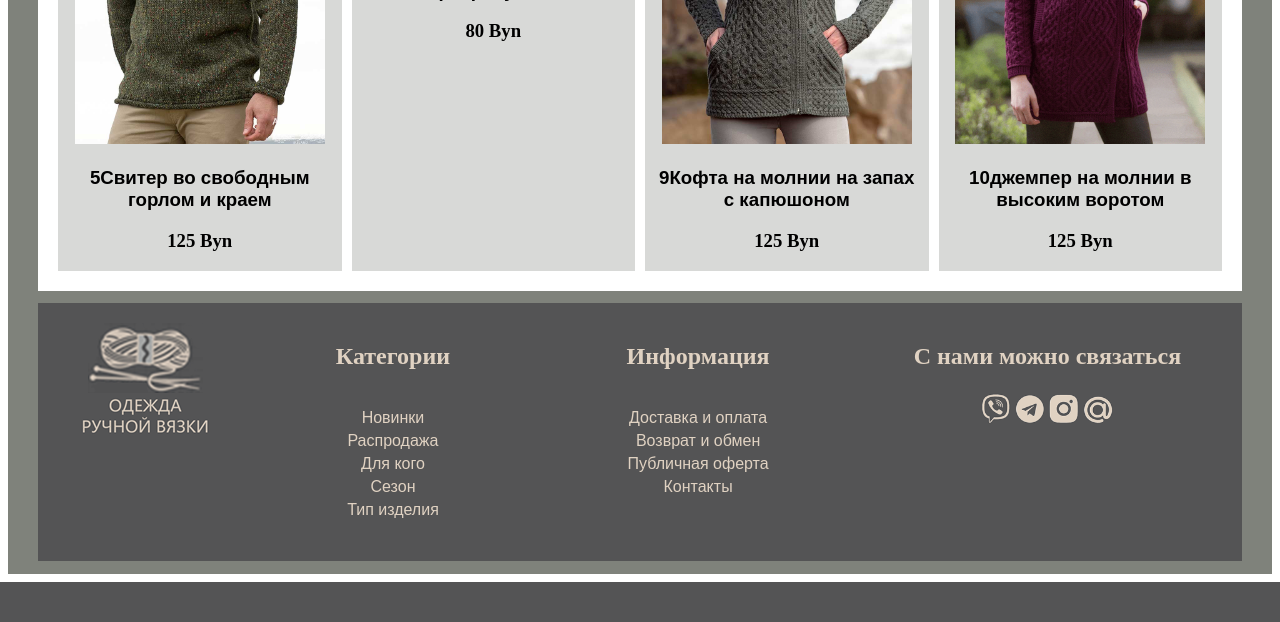
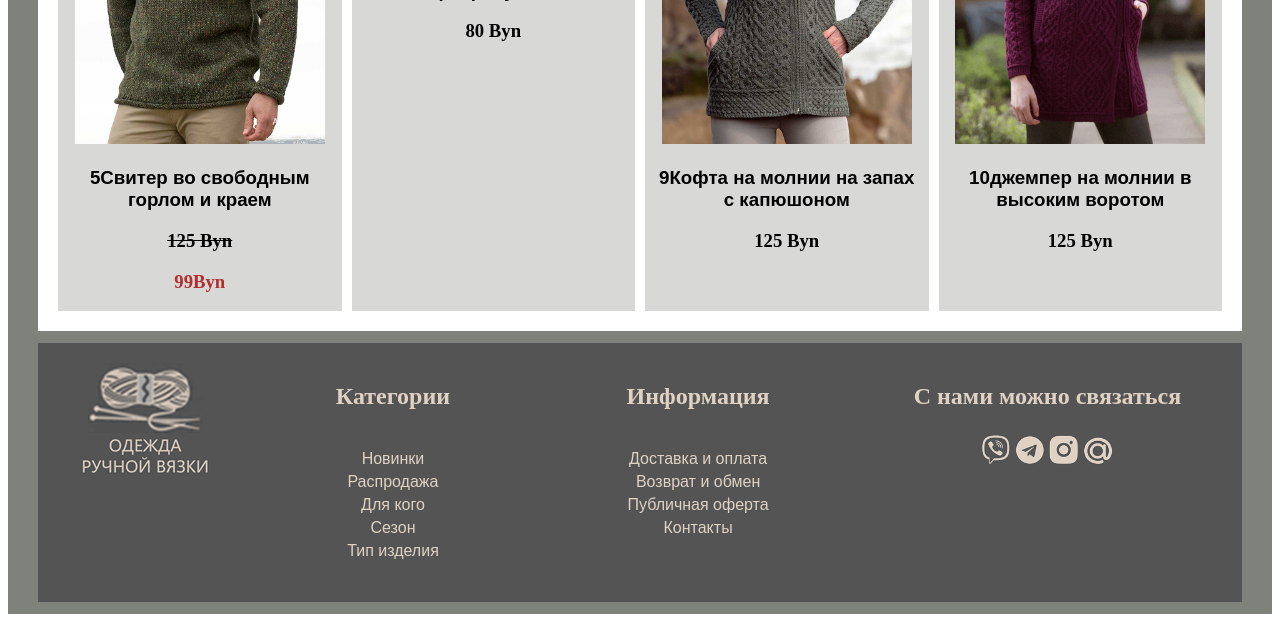
Before and after one commit to kazubovich-tatyana/online_shop_pet_project, a Django app: page /category/new/ in a window 1280 px wide. Shown: the part 483-1105 px from the top of the page. Before the commit the page ends 1065 px from the top, so only its background shows below. Run offline with Django 5.2, Linux system fonts and the light colour scheme; data comes from the database, SQL or seed files in the repository.

Commit message:
fix new_price for category_sale

```diff
--- a/onlineshop/goods/templates/goods/category.html
+++ b/onlineshop/goods/templates/goods/category.html
@@ -8,7 +8,12 @@
     <div class="column">
         <img class="gallery_image" alt="{{page_name}}" src="{{ obj.photo.image.url }}">
         <a href="#"><h3>{{obj.object.name}}</h3></a>
-        <h3>{{obj.object.price}}</h3>
+        {% if obj.object.new_price%}
+            <h3 class="old_price">{{obj.object.price}}</h3>
+            <h3 class="new_price">{{obj.object.new_price}}</h3>
+        {% else %}
+            <h3>{{obj.object.price}}</h3>
+        {% endif %}
     </div>
     {% endfor%}
 
```
